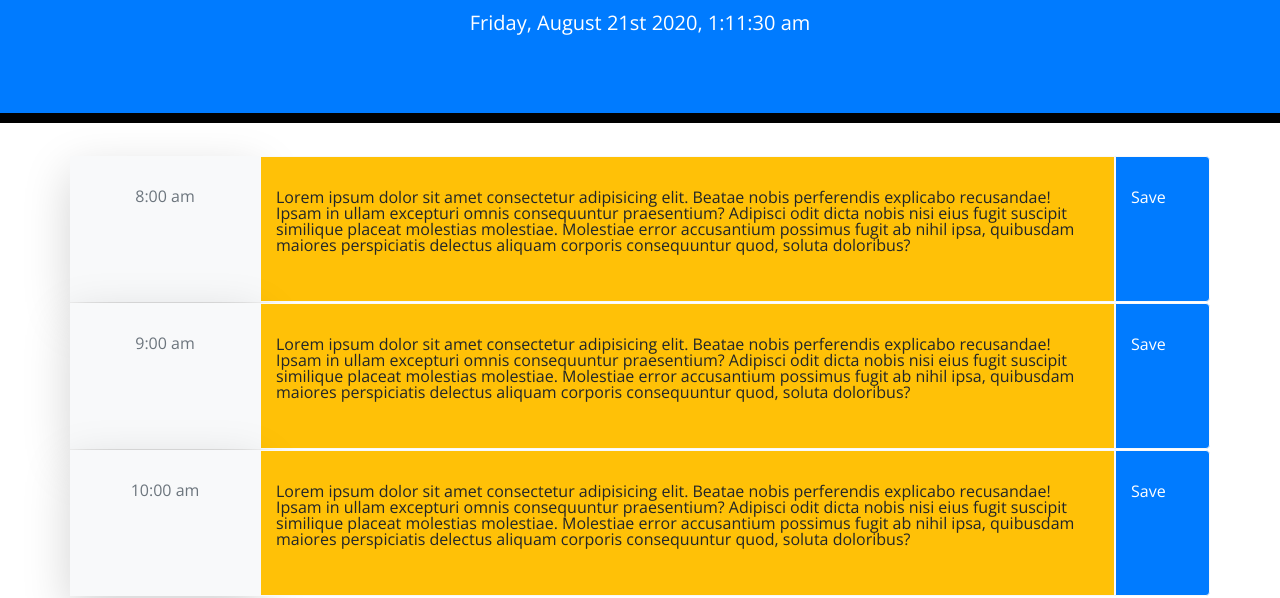
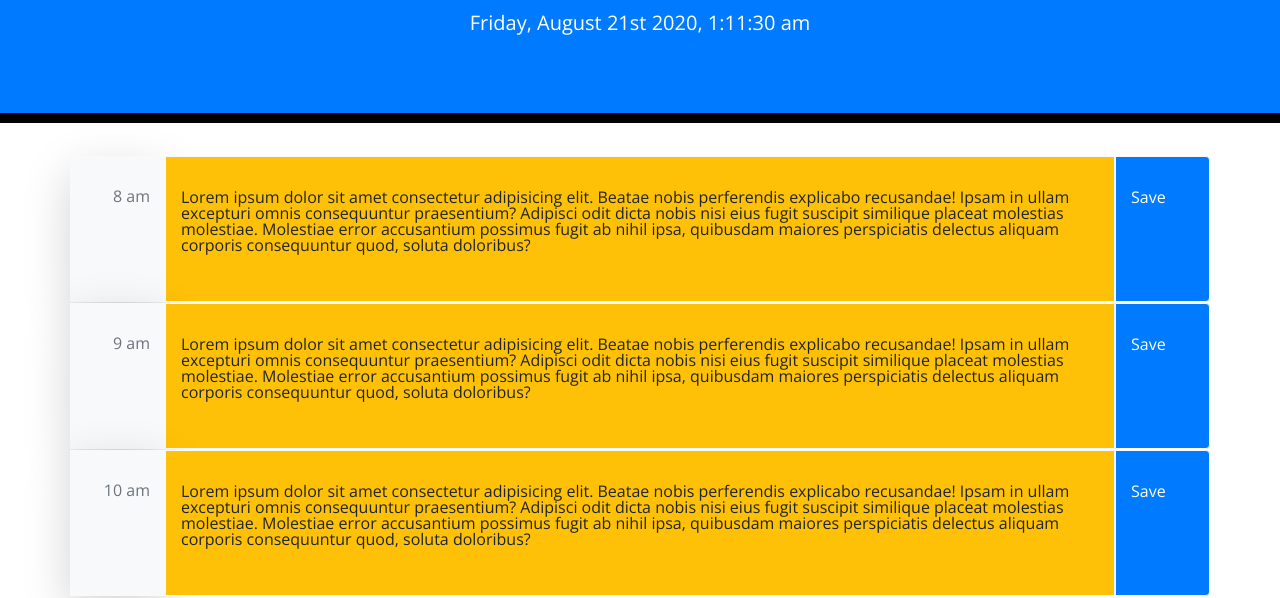
Before and after one commit to daejo/wd-sched, a plain HTML site: page index.html in a window 1280 px wide. Shown: the part 217-815 px from the top of the page. Drawn offline with nearby package versions, Linux system fonts and the light colour scheme.

Commit message:
updates readme

```diff
--- a/assets/js/script.js
+++ b/assets/js/script.js
@@ -7,6 +7,5 @@
 
 setInterval(() => {
     var nowReadable = moment().format('dddd, MMMM Do YYYY, h:mm:ss a');;
-    console.log(nowReadable);
     currentDay.textContent = nowReadable;
 },1000);
--- a/index.html
+++ b/index.html
@@ -19,7 +19,7 @@
       rel="stylesheet"
     />
     <link rel="stylesheet" href="./assets/css/style.css" />
-    <title>Work Day Scheduler</title>
+    <title>WD - SCHED 2020</title>
   </head>
 
   <body>
@@ -30,12 +30,12 @@
       <p id="currentDay" class="lead text-white"></p>
     </header>
     <div class="container">
-      <!-- Timeblocks go here -->
+
       <div class="row h-auto">
-        <div class="col-sm-2 bg-light shadow-lg text-muted text-center">
-          <p>8:00 am</p>
+        <div class="col-sm-1 bg-light shadow-lg text-muted text-center">
+          <p class="text-right">8 am</p>
         </div>
-        <div class="col-sm-9 bg-warning border border-light text-black">
+        <div class="col-sm-10 bg-warning border border-light text-black">
           <p>Lorem ipsum dolor sit amet consectetur adipisicing elit. Beatae nobis perferendis explicabo recusandae! Ipsam in ullam excepturi omnis consequuntur praesentium? Adipisci odit dicta nobis nisi eius fugit suscipit similique placeat molestias molestiae. Molestiae error accusantium possimus fugit ab nihil ipsa, quibusdam maiores perspiciatis delectus aliquam corporis consequuntur quod, soluta doloribus?</p>
         </div>
         <div class="col-sm-1 bg-primary border border-light rounded-right text-white">
@@ -44,10 +44,10 @@
       </div>
 
       <div class="row h-auto">
-        <div class="col-sm-2 bg-light shadow-lg text-muted text-center">
-          <p>9:00 am</p>
+        <div class="col-sm-1 bg-light shadow-lg text-muted text-center">
+          <p class="text-right">9 am</p>
         </div>
-        <div class="col-sm-9 bg-warning border border-light text-black">
+        <div class="col-sm-10 bg-warning border border-light text-black">
           <p>Lorem ipsum dolor sit amet consectetur adipisicing elit. Beatae nobis perferendis explicabo recusandae! Ipsam in ullam excepturi omnis consequuntur praesentium? Adipisci odit dicta nobis nisi eius fugit suscipit similique placeat molestias molestiae. Molestiae error accusantium possimus fugit ab nihil ipsa, quibusdam maiores perspiciatis delectus aliquam corporis consequuntur quod, soluta doloribus?</p>
         </div>
         <div class="col-sm-1 bg-primary border border-light rounded-right text-white">
@@ -56,10 +56,10 @@
       </div>
 
       <div class="row h-auto">
-        <div class="col-sm-2 bg-light shadow-lg text-muted text-center">
-          <p>10:00 am</p>
+        <div class="col-sm-1 bg-light shadow-lg text-muted text-center">
+          <p class="text-right">10 am</p>
         </div>
-        <div class="col-sm-9 bg-warning border border-light text-black">
+        <div class="col-sm-10 bg-warning border border-light text-black">
           <p>Lorem ipsum dolor sit amet consectetur adipisicing elit. Beatae nobis perferendis explicabo recusandae! Ipsam in ullam excepturi omnis consequuntur praesentium? Adipisci odit dicta nobis nisi eius fugit suscipit similique placeat molestias molestiae. Molestiae error accusantium possimus fugit ab nihil ipsa, quibusdam maiores perspiciatis delectus aliquam corporis consequuntur quod, soluta doloribus?</p>
         </div>
         <div class="col-sm-1 bg-primary border border-light rounded-right text-white">
```
Also changed, not shown: 1 other file.
